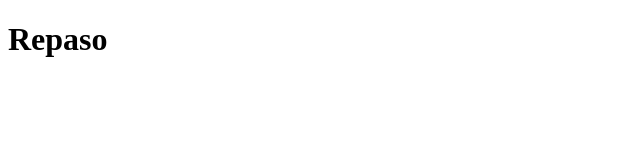
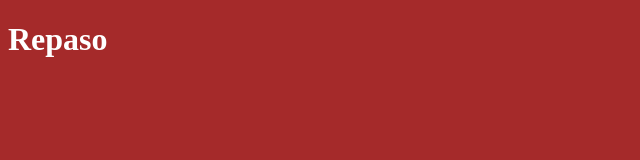
Before and after one commit to Maleja2410/Repaso-git-github, a plain HTML site: page index.html in a window 1280 px wide. Shown: the whole page, without its empty margins (0-640 px from the left). Drawn offline with Linux system fonts and the light colour scheme.

Commit message:
Vincula hoja de estilos al index.html

```diff
--- /dev/null
+++ b/css/main.css
@@ -0,0 +1,5 @@
+body {
+    background-color: brown;
+    color: white;
+
+}
--- a/index.html
+++ b/index.html
@@ -4,6 +4,7 @@
     <meta charset="UTF-8">
     <meta name="viewport" content="width=device-width, initial-scale=1.0">
     <title>Document</title>
+    <link rel="stylesheet" href="./css/main.css">
 </head>
 <body>
     <h1>
```
